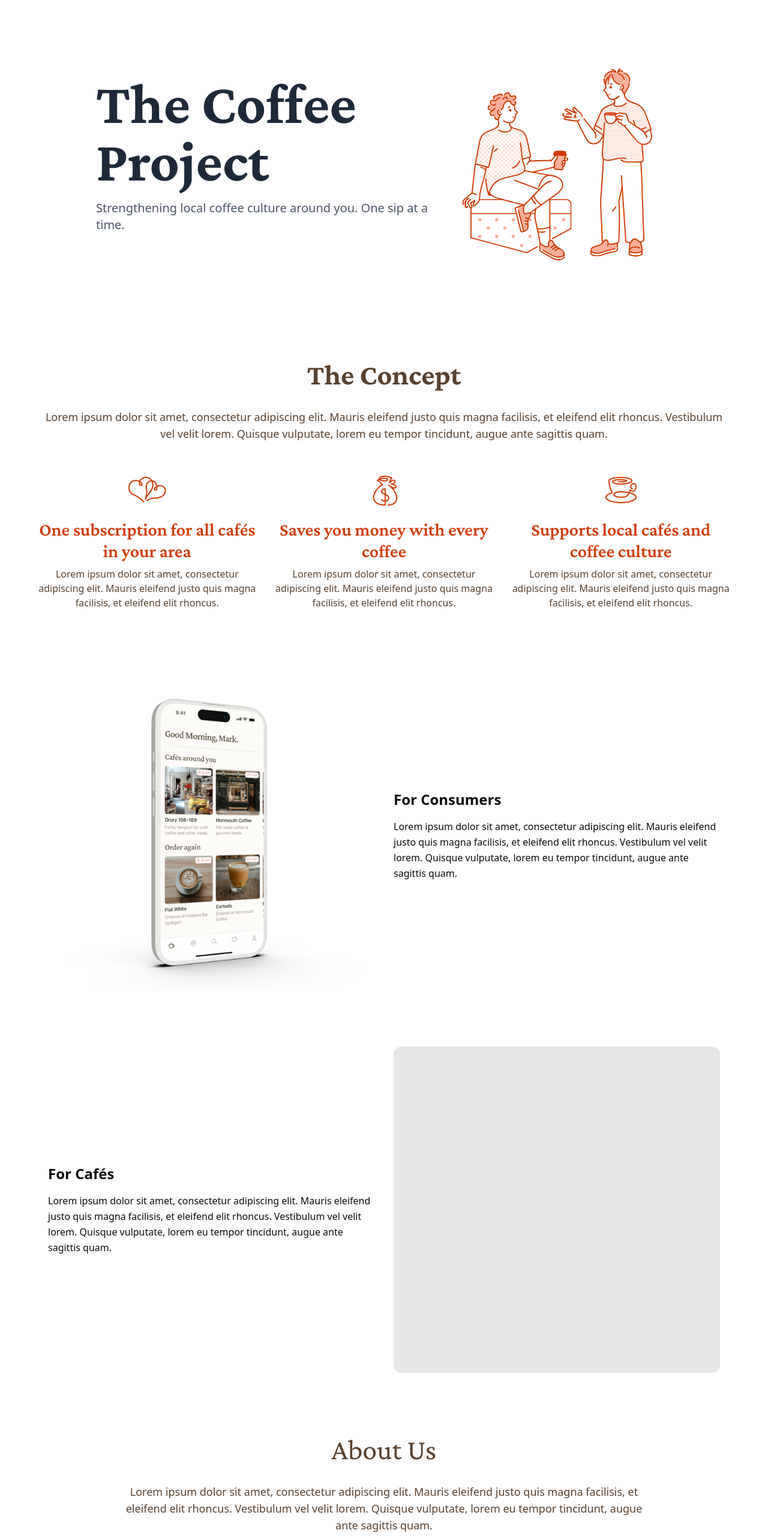
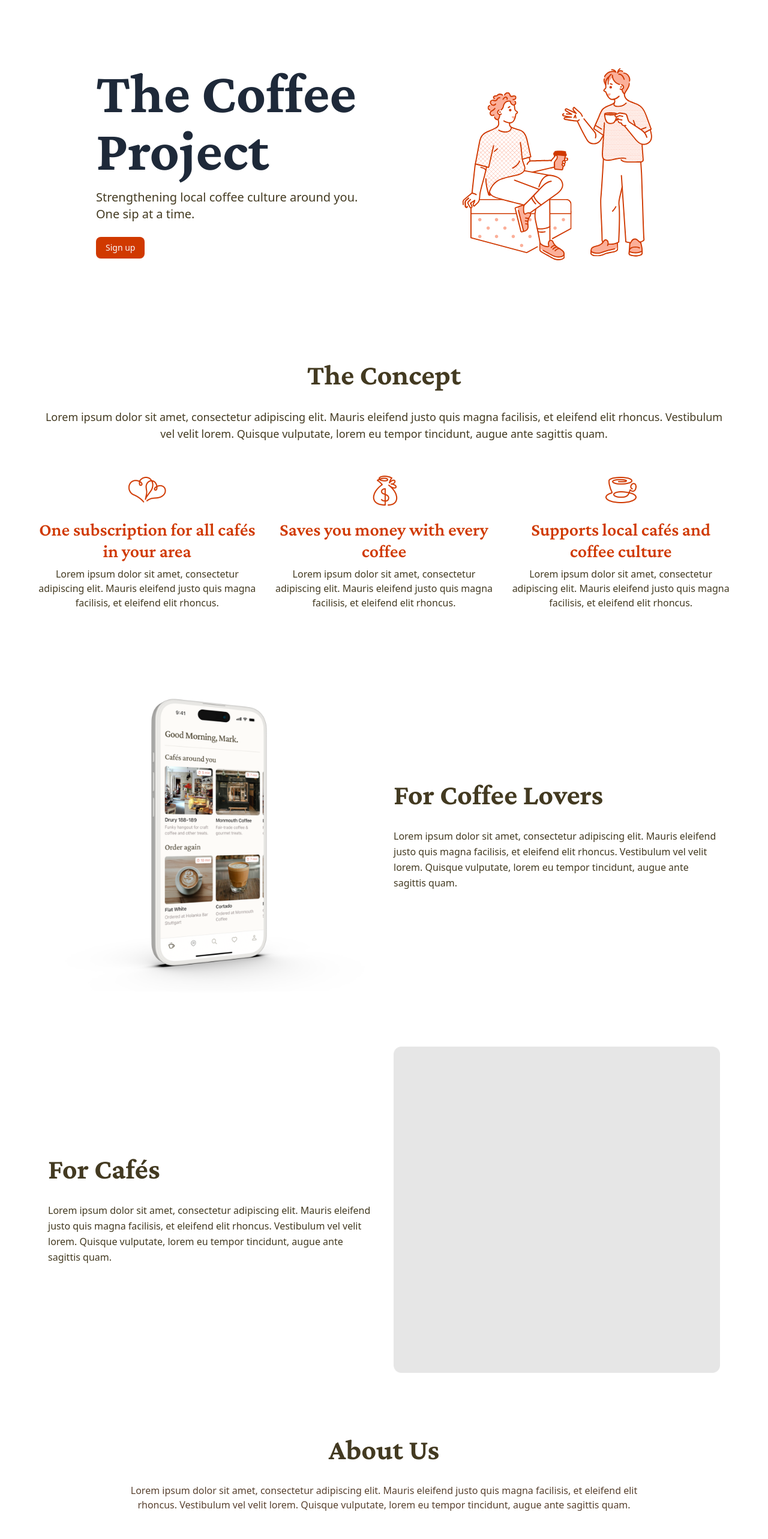
Before and after one commit to phytrisha/coffee-project-landingpage, a Next.js app: page / in a window 1280 px wide. Shown: the top 2566 px of the page at 60% size. Built offline with nearby package versions, Linux system fonts and the light colour scheme.

Commit message:
basic styling

```diff
--- a/app/globals.css
+++ b/app/globals.css
@@ -54,7 +54,7 @@
   --card-foreground: oklch(0.145 0 0);
   --popover: oklch(1 0 0);
   --popover-foreground: oklch(0.145 0 0);
-  --primary: oklch(0.205 0 0);
+  --primary: oklch(56.85% 0.1948 35.98);
   --primary-foreground: oklch(0.985 0 0);
   --secondary: oklch(0.97 0 0);
   --secondary-foreground: oklch(0.205 0 0);
@@ -81,6 +81,7 @@
   --sidebar-accent-foreground: oklch(0.205 0 0);
   --sidebar-border: oklch(0.922 0 0);
   --sidebar-ring: oklch(0.708 0 0);
+  --tcp-primary: oklch(56.93 0.1968 35.61);
 }
 
 .dark {
--- a/app/page.tsx
+++ b/app/page.tsx
@@ -10,7 +10,7 @@ export default function Home() {
         <Hero />
         <ConceptSection />
         <ContentHighlight
-          title="For Consumers"
+          title="For Coffee Lovers"
           description="Lorem ipsum dolor sit amet, consectetur adipiscing elit. Mauris eleifend justo quis magna facilisis, et eleifend elit rhoncus. Vestibulum vel velit lorem. Quisque vulputate, lorem eu tempor tincidunt, augue ante sagittis quam."
           imageUrl="/images/Customer-Image.png" // Replace with the actual image path
           imagePosition="left" // Or "right"
--- a/components/sections/about.tsx
+++ b/components/sections/about.tsx
@@ -4,10 +4,10 @@ const AboutSection = () => {
   return (
     <div className="py-16 px-4 md:px-8 lg:px-16 max-w-6xl mx-auto">
       <div className="max-w-4xl mx-auto">
-        <h2 className="text-4xl md:text-5xl font-serif text-[#58412f] text-center mb-8">
+        <h2 className="text-4xl md:text-5xl font-serif font-bold text-[#433A21] text-center mb-8">
           About Us
         </h2>
-        <p className="text-lg text-[#58412f] text-center mb-12">
+        <p className="text-base text-[#58412f] text-center mb-12">
           Lorem ipsum dolor sit amet, consectetur adipiscing elit. Mauris eleifend justo
           quis magna facilisis, et eleifend elit rhoncus. Vestibulum vel velit lorem. Quisque
           vulputate, lorem eu tempor tincidunt, augue ante sagittis quam.
--- a/components/sections/concept.tsx
+++ b/components/sections/concept.tsx
@@ -17,7 +17,7 @@ const Feature: React.FC<FeatureProps> = ({ icon, title, description }) => {
       <h3 className="text-xl md:text-3xl font-serif font-semibold text-[#D03900] mb-2">
         {title}
       </h3>
-      <p className="text-base text-[#58412f]">
+      <p className="text-base text-[#433A21]">
         {description}
       </p>
     </div>
@@ -28,10 +28,10 @@ const ConceptSection = () => {
   return (
     <div className="py-16 px-4 md:px-8 lg:px-16">
       <div className="max-w-6xl mx-auto">
-        <h2 className="text-4xl md:text-5xl font-serif font-bold text-[#58412f] text-center mb-8">
+        <h2 className="text-4xl md:text-5xl font-serif font-bold text-[#433A21] text-center mb-8">
           The Concept
         </h2>
-        <p className="text-lg text-[#58412f] text-center mb-12">
+        <p className="text-lg text-[#433A21] text-center mb-12">
           Lorem ipsum dolor sit amet, consectetur adipiscing elit. Mauris eleifend justo
           quis magna facilisis, et eleifend elit rhoncus. Vestibulum vel velit lorem. Quisque
           vulputate, lorem eu tempor tincidunt, augue ante sagittis quam.
--- a/components/sections/content-highlight.tsx
+++ b/components/sections/content-highlight.tsx
@@ -28,8 +28,8 @@ const ContentHighlight: React.FC<ContentHighlightProps> = ({
         </div>
       )}
       <div className="md:w-1/2 p-4">
-        <h2 className="text-2xl font-bold mb-4">{title}</h2>
-        <p className="text-base leading-relaxed">{description}</p>
+        <h2 className="text-4xl md:text-5xl font-serif font-bold text-[#433A21] mb-8">{title}</h2>
+        <p className="text-base text-[#433A21] leading-relaxed">{description}</p>
       </div>
       {imagePosition === 'right' && (
         <div className="md:w-1/2 p-4">
--- a/components/sections/hero.tsx
+++ b/components/sections/hero.tsx
@@ -1,5 +1,6 @@
 import React from 'react';
 import Image from 'next/image';
+import { Button } from '../ui/button';
 
 const Hero = () => {
   return (
@@ -8,9 +9,10 @@ const Hero = () => {
         <h1 className="text-5xl md:text-7xl lg:text-8xl font-bold text-gray-800 mb-4 font-serif">
           The Coffee Project
         </h1>
-        <p className="text-lg md:text-xl text-gray-600 mb-6">
-          Strengthening local coffee culture around you. One sip at a time.
+        <p className="text-lg md:text-xl text-[#433A21] mb-6">
+          Strengthening local coffee culture around you.<br />One sip at a time.
         </p>
+        <Button>Sign up</Button>
       </div>
       <div className="md:w-1/2">
         <Image
```
